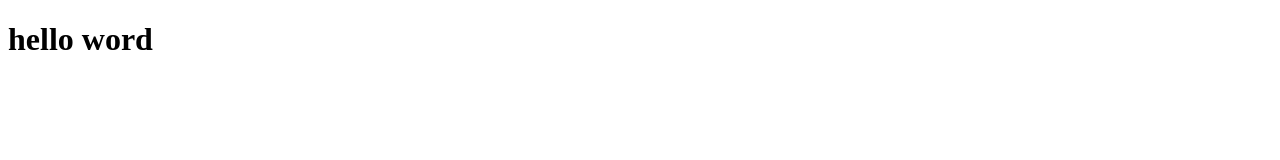
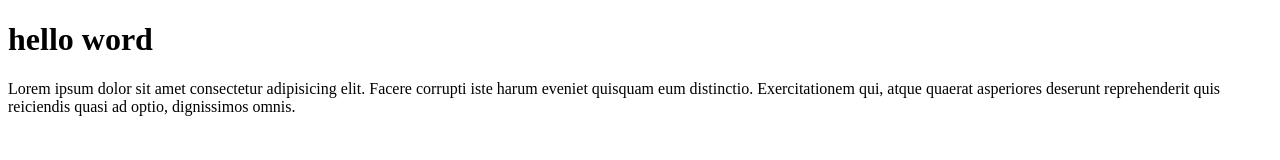
Before and after one commit to otong-dev/fadil-git-test, a plain HTML site: page index.html in a window 1280 px wide. Drawn offline with Linux system fonts and the light colour scheme.

Commit message:
menambahkan paragraf

```diff
--- a/index.html
+++ b/index.html
@@ -7,5 +7,8 @@
 </head>
 <body>
     <h1>hello word</h1>
+    <p>
+        Lorem ipsum dolor sit amet consectetur adipisicing elit. Facere corrupti iste harum eveniet quisquam eum distinctio. Exercitationem qui, atque quaerat asperiores deserunt reprehenderit quis reiciendis quasi ad optio, dignissimos omnis.
+    </p>
 </body>
 </html>
```
